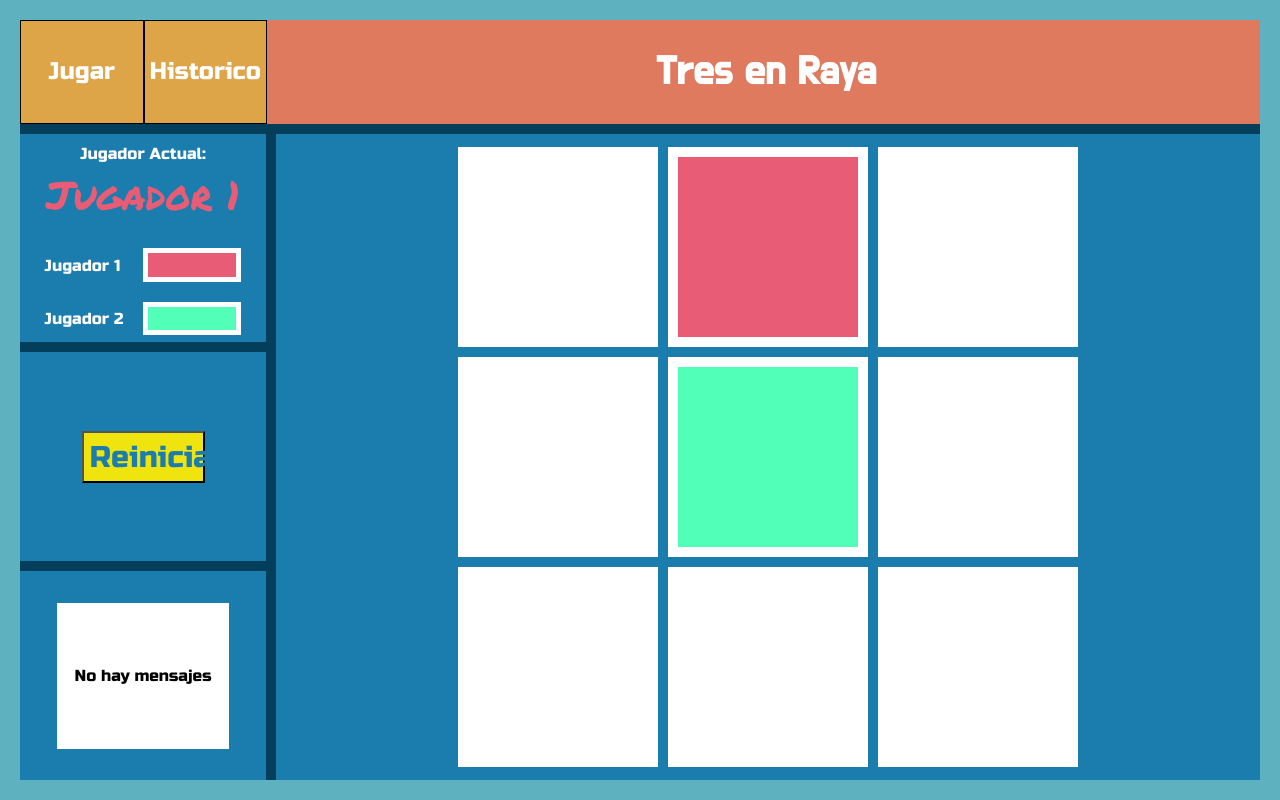
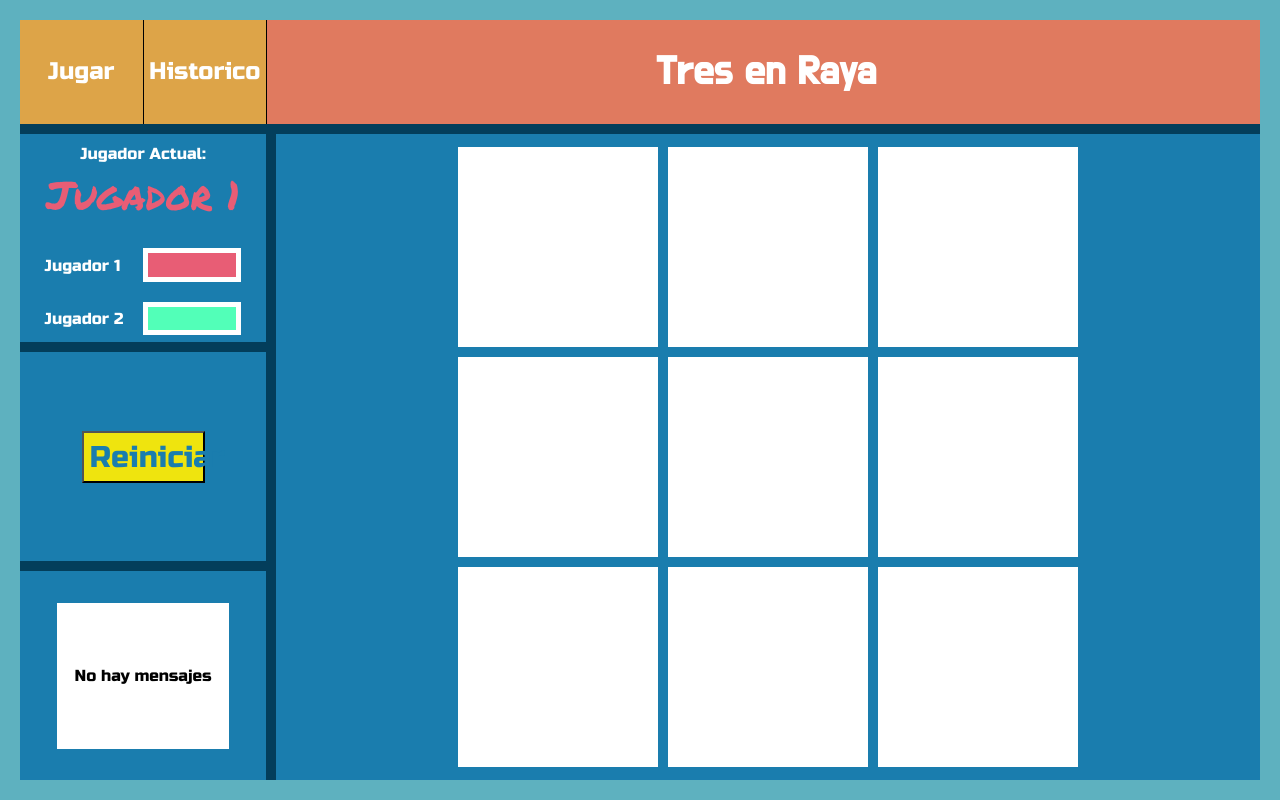
Before and after one commit to daalvarado/tres-en-raya, a React (Create React App) app: page / in a window 1280 px wide. Built offline with nearby package versions, Linux system fonts and the light colour scheme.

Commit message:
calculating winners

```diff
--- a/src/components/App.js
+++ b/src/components/App.js
@@ -17,19 +17,56 @@ class App extends Component {
     gameOver: 0
   };
 
+  updateCell = (key) => {
+    const cells = {...this.state.cells};
+    cells[key] = this.state.current==='Jugador 1'?'Player-1':'Player-2';
+    this.setState({cells}, () => {
+    this.checkWinner();
+
+    });
+    console.log(this.state.cells)
+    //Check if there is a winner
+    //Check if there are empty cells
+    //Next player
+    this.nextPlayer();
+  }
+  nextPlayer = () => {
+    const next = this.state.current === "Jugador 1"? "Jugador 2": "Jugador 1";
+    this.setState({current:next});
+  }
+
+  checkWinner = () => {
+    const winners = [["cell-1", "cell-2", "cell-3"], ["cell-4", "cell-5", "cell-6"],
+    ["cell-7", "cell-8", "cell-9"],
+    ["cell-1", "cell-4", "cell-7"],
+    ["cell-2", "cell-5", "cell-8"],
+    ["cell-3", "cell-6", "cell-9"],
+    ["cell-1", "cell-5", "cell-9"],
+    ["cell-3", "cell-5", "cell-7"]];
+    const player1 = Object.keys(this.state.cells).filter(key=> this.state.cells[key] === "Player-1")
+    const player2 = Object.keys(this.state.cells).filter(key => this.state.cells[key] === "Player-2");
+    for (let winner in winners) {
+      console.log(winners[winner])
+      if (player1.sort().includes(winners[winner])) {
+        console.log('winner!')}
+    }
+    }
+
+
+
   render() {
     return (
-      <div class='container'>
+      <div className='container'>
         <Header history={this.props.history}/>
         <Info current={this.state.current}/>
         <Controls />
         <Messages />
         <Board
-          current={this.state.current}
+          updateCell={this.updateCell}
+
           cells={this.state.cells}
           remaining={this.state.remaining}
-          player1={this.state.player1}
-          player2={this.state.player2}
+
           gameOver={this.state.gameOver}
         />
       </div>
--- a/src/components/Board.js
+++ b/src/components/Board.js
@@ -1,22 +1,14 @@
 import React from "react";
+import Cell from './Cell';
 
 class Board extends React.Component {
     render(){
-        return (
-
-  <div class="board">
-    <ul id="game-board">
-      <li class="cell empty" id="cell-1" />
-      <li class="cell p1" id="cell-2" />
-      <li class="cell empty" id="cell-3" />
-      <li class="cell empty" id="cell-4" />
-      <li class="cell p2" id="cell-5" />
-      <li class="cell empty" id="cell-6" />
-      <li class="cell empty" id="cell-7" />
-      <li class="cell empty" id="cell-8" />
-      <li class="cell empty" id="cell-9" />
-    </ul>
-  </div>
-) }};
+        return <div className="board">
+            <ul id="game-board">
+              {Object.keys(this.props.cells).map(key =>
+              <Cell key={key} id={key} updateCell={this.props.updateCell} cellValue={this.props.cells[key]}/>
+            )}
+            </ul>
+          </div>; }};
 
 export default Board;
--- /dev/null
+++ b/src/components/Cell.js
@@ -0,0 +1,15 @@
+import React from 'react';
+
+class Cell extends React.Component {
+    assignCell = (event) => {
+        if (!event.currentTarget.classList.contains('empty')) return
+
+        this.props.updateCell(this.props.id)
+    }
+    render() {
+        const cellClass=this.props.cellValue==='empty'? 'empty': this.props.cellValue==='Player-1'?'p1':'p2';
+        return <li className={`cell ${cellClass}`} onClick={cellClass==='empty'? this.assignCell: undefined} />;
+    }
+}
+
+export default Cell
--- a/src/components/Controls.js
+++ b/src/components/Controls.js
@@ -1,8 +1,8 @@
 import React from "react";
 
 const Controls = () => (
-  <div class="controls">
-    <button class="restart">Reiniciar</button>
+  <div className="controls">
+    <button className="restart">Reiniciar</button>
   </div>
 );
 
--- a/src/components/Header.js
+++ b/src/components/Header.js
@@ -3,12 +3,12 @@ import React from "react";
 // class Header extends React.Component {
 
 const Header = props => (
-  <header class="header">
-    <nav class="nav">
-      <li class="nav-item play" onClick={(e) => props.history.push('/')}>Jugar</li>
-      <li class="nav-item log" onClick={(e) => props.history.push('/Scores')}>Historico</li>
+  <header className="header">
+    <nav className="nav">
+      <li className="nav-item play" onClick={(e) => props.history.push('/')}>Jugar</li>
+      <li className="nav-item log" onClick={(e) => props.history.push('/Scores')}>Historico</li>
     </nav>
-    <h1 class="game-title">Tres en Raya</h1>
+    <h1 className="game-title">Tres en Raya</h1>
   </header>
 );
 
--- a/src/components/Info.js
+++ b/src/components/Info.js
@@ -1,16 +1,16 @@
 import React from "react";
 
 const Info = props => (
- <div class='info'>
-            <div class='actual'>
+ <div className='info'>
+            <div className='actual'>
                 <span>Jugador Actual:</span>
-                <span class={props.current==="Jugador 1"? "turno-j1": "turno-j2"}>{props.current}</span>
+                <span className={props.current==="Jugador 1"? "turno-j1": "turno-j2"}>{props.current}</span>
             </div>
-            <div class='jugadores'>
-                <div class="player-name">Jugador 1</div>
-                <div class="color-jug color1"></div>
-                <div class="player-name">Jugador 2</div>
-                <div class="color-jug color2"></div>
+            <div className='jugadores'>
+                <div className="player-name">Jugador 1</div>
+                <div className="color-jug color1"></div>
+                <div className="player-name">Jugador 2</div>
+                <div className="color-jug color2"></div>
             </div>
         </div>
 );
--- a/src/components/Messages.js
+++ b/src/components/Messages.js
@@ -1,7 +1,7 @@
 import React from "react";
 
 const Messages = () => (
-  <div class="messages">
+  <div className="messages">
     <div id="message-box">No hay mensajes</div>
   </div>
 );
--- a/src/components/Scores.js
+++ b/src/components/Scores.js
@@ -6,7 +6,7 @@ import Messages from "./Messages";
 import Table from "./Table";
 
 const Scores = (props) => (
-  <div class="container">
+  <div className="container">
     <Header history={props.history} />
     <Info />
     <Controls />
--- a/src/components/Table.js
+++ b/src/components/Table.js
@@ -1,7 +1,7 @@
 import React from "react";
 
 const Table = () => (
-  <div class="table">
+  <div className="table">
     <div>Table</div>
   </div>
 );
--- a/src/index.css
+++ b/src/index.css
@@ -59,7 +59,7 @@ h1 {
   align-items: center;
   height: 100%;
   box-sizing: border-box;
-  border: 1px black solid;
+  border-right: 1px black solid;
   text-decoration: none;
   color: white;
 }
```
